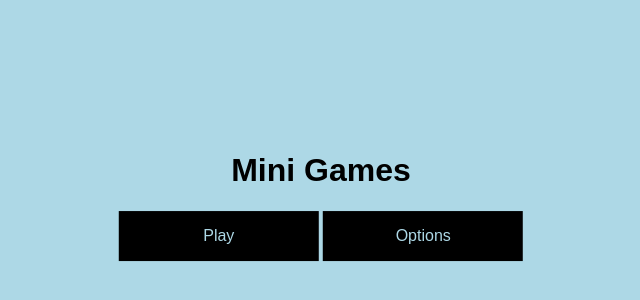
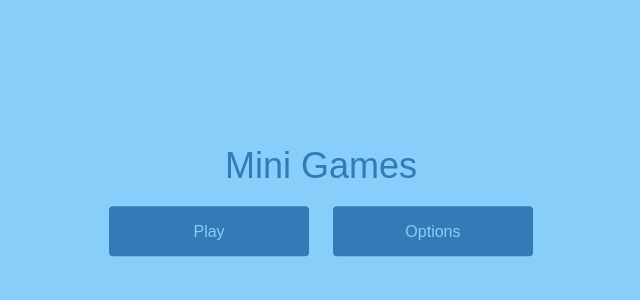
Before and after one commit to Toffee1347/random_sites, a website: page public/index.html in a window 1280 px wide. Shown: the part 204-504 px from the top of the page, without its empty margins (319-959 px from the left). Drawn offline with nearby package versions, Linux system fonts and the light colour scheme.

Commit message:
added boostrap to all HTML files

```diff
--- a/public/index.html
+++ b/public/index.html
@@ -4,15 +4,15 @@
     <meta charset="UTF-8">
     <meta name="viewport" content="width=device-width, initial-scale=1.0">
     <title>Mini Games</title>
+    <link rel="stylesheet" href="https://maxcdn.bootstrapcdn.com/bootstrap/3.3.7/css/bootstrap.min.css" integrity="sha384-BVYiiSIFeK1dGmJRAkycuHAHRg32OmUcww7on3RYdg4Va+PmSTsz/K68vbdEjh4u" crossorigin="anonymous">
     <style>
         body {
-            background-color: lightblue;
+            background-color: lightskyblue;
             font-family: Arial, Helvetica, sans-serif;
         }
 
         .btn {
-            color: lightblue;
-            background-color: black;
+            color: lightskyblue;
             border: none;
             padding: 15px 32px;
             text-align: center;
@@ -22,6 +22,7 @@
             cursor: pointer;
             width: 200px;
             height: 50px;
+            margin: 10px;
         }
 
         .center {
@@ -37,9 +38,9 @@
 </head>
 <body>
     <div class="center">
-        <h1>Mini Games</h1>
-        <button type="button" class="btn" onclick='document.location.href = "/games"' id="homeBtn">Play</button>
-        <button type="button" class="btn" onclick='document.location.href = "/options"' id="homeBtn">Options</button>
+        <h1 style="color: #337AB7;">Mini Games</h1>
+        <button type="button" class="btn btn-primary" onclick='document.location.href = "/games"' id="homeBtn">Play</button>
+        <button type="button" class="btn btn-primary" onclick='document.location.href = "/options"' id="homeBtn">Options</button>
     </div>
 </body>
 </html>
```
Also changed, not shown: public/404error.html (+6 -5 lines), public/games/index.html (+6 -5 lines), public/games/ttt/game/index.html (+9 -4 lines), public/games/ttt/index.html (+7 -6 lines), 1 other file.
